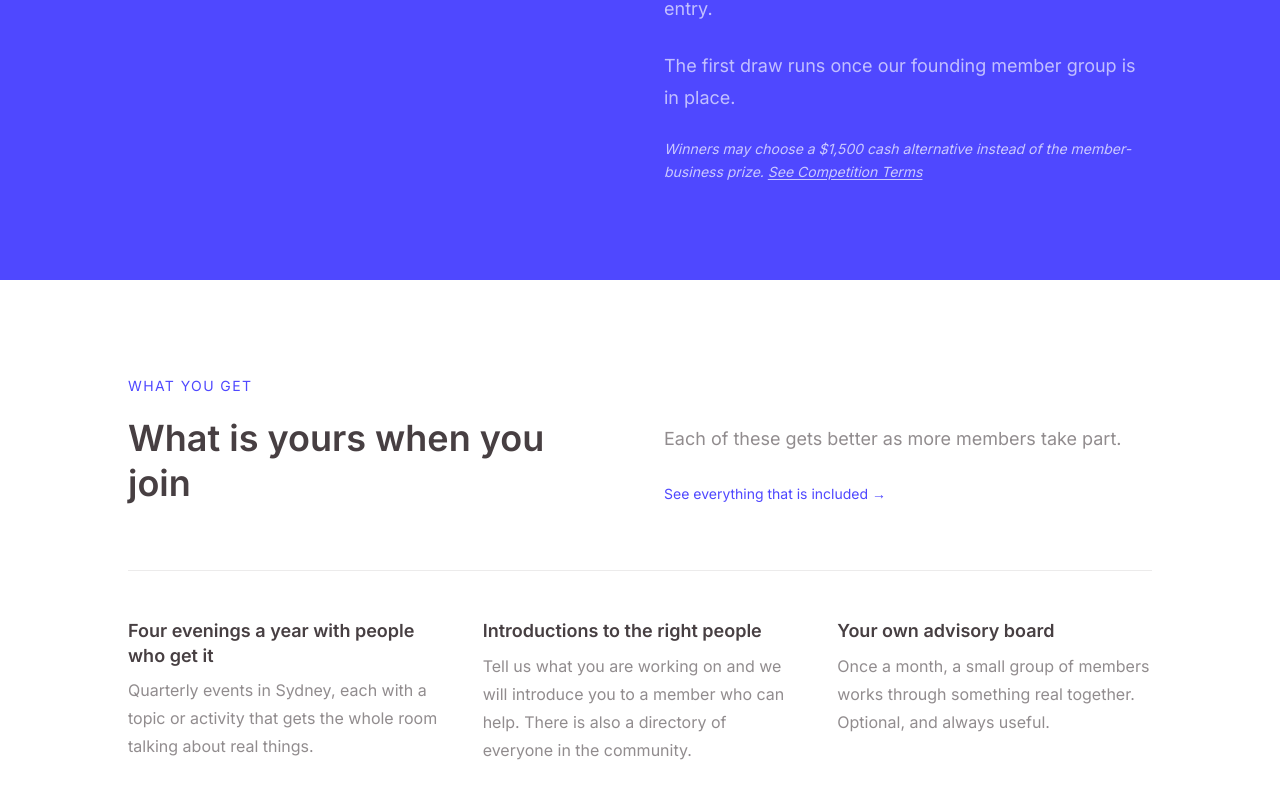
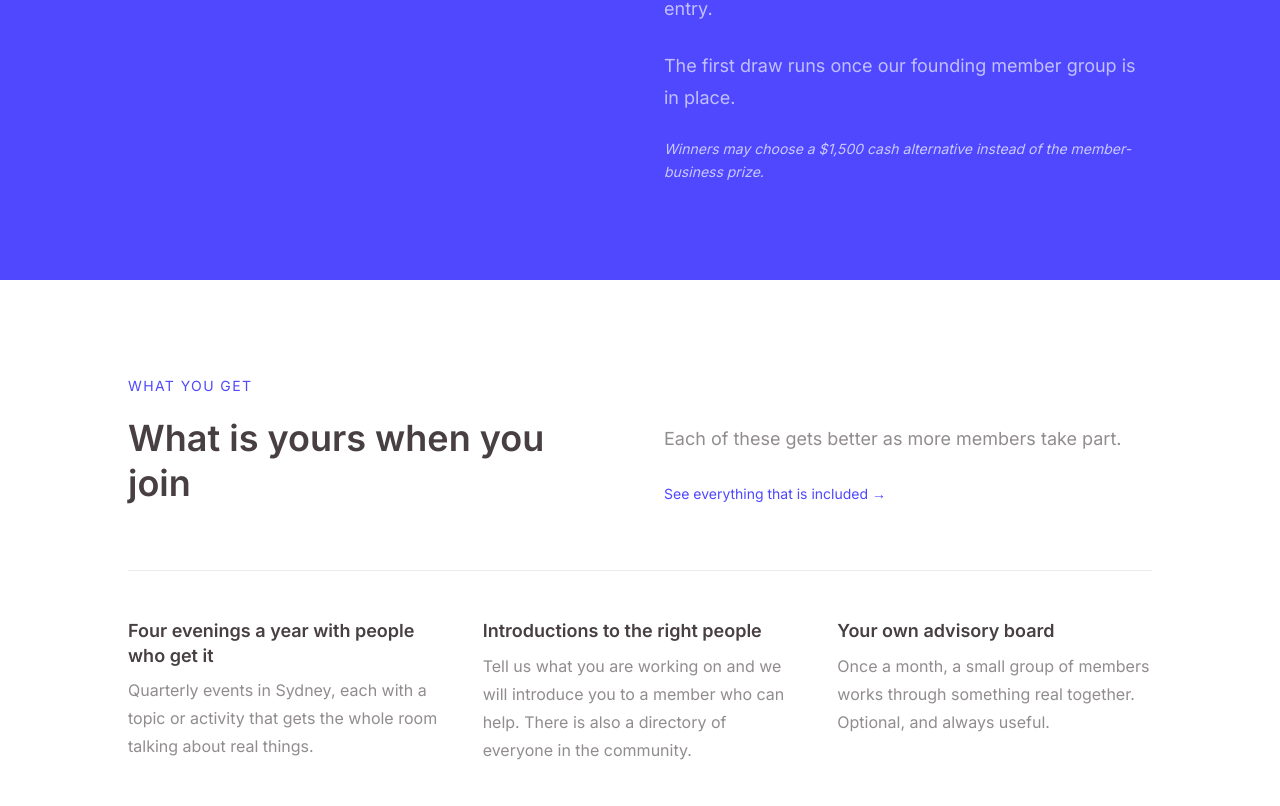
Before and after one commit to simplenimble/business-heads-website, a Next.js app: page / in a window 1280 px wide. Shown: the part 1734-2540 px from the top of the page. Built offline with nearby package versions, Linux system fonts and the light colour scheme.

Commit message:
Remove the Competition Terms link from the prize footnotes
Co-Authored-By: Claude Opus 5.5 (1M context) <noreply@anthropic.com>

```diff
--- a/app/experience/page.tsx
+++ b/app/experience/page.tsx
@@ -163,10 +163,7 @@ export default function ExperiencePage() {
             ))}
             <p className="font-body text-white/65 leading-[1.8]">{experience.prize.clarification}</p>
             <p className="font-body text-sm text-white/70 italic">
-              {experience.prize.footnote}{' '}
-              <Link href={experience.prize.footnoteLinkHref} className="underline underline-offset-2 hover:text-white">
-                {experience.prize.footnoteLinkLabel}
-              </Link>
+              {experience.prize.footnote}
             </p>
           </div>
         </div>
--- a/app/page.tsx
+++ b/app/page.tsx
@@ -104,10 +104,7 @@ export default function Home() {
                 {home.prize.clarification}
               </p>
               <p className="font-body text-sm text-white/70 italic leading-relaxed">
-                {home.prize.footnote}{' '}
-                <Link href={home.prize.footnoteLinkHref} className="underline underline-offset-2 hover:text-white">
-                  {home.prize.footnoteLinkLabel}
-                </Link>
+                {home.prize.footnote}
               </p>
             </div>
           </div>
--- a/content/experience.ts
+++ b/content/experience.ts
@@ -63,8 +63,6 @@ export const experience = {
     ],
     clarification: 'The first draw runs once our founding member group is in place.',
     footnote: 'Winners may choose a $1,500 cash alternative instead of the member-business prize.',
-    footnoteLinkLabel: 'See Competition Terms',
-    footnoteLinkHref: '/competition-terms',
   },
 
   platform: {
--- a/content/home.ts
+++ b/content/home.ts
@@ -27,8 +27,6 @@ export const home = {
     body: 'Each quarter, one member wins $5,000 to spend with other members. That win becomes work for another member\'s business, so the money keeps circulating inside the community. Every member is entered into every draw, and buying an event ticket earns you another entry.',
     clarification: 'The first draw runs once our founding member group is in place.',
     footnote: 'Winners may choose a $1,500 cash alternative instead of the member-business prize.',
-    footnoteLinkLabel: 'See Competition Terms',
-    footnoteLinkHref: '/competition-terms',
   },
 
   benefits: {
```
